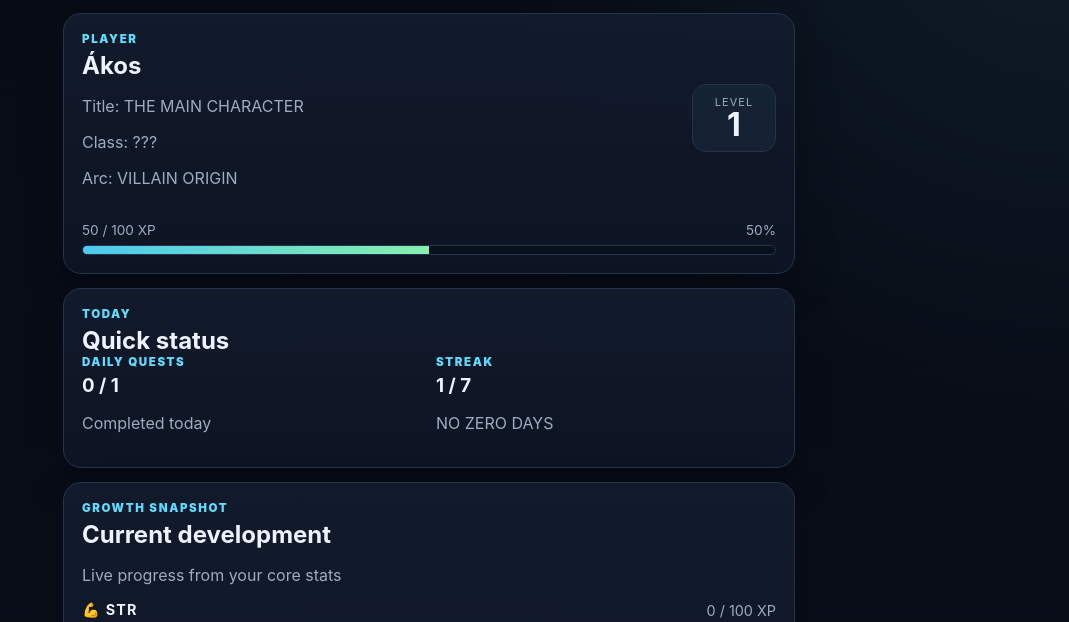
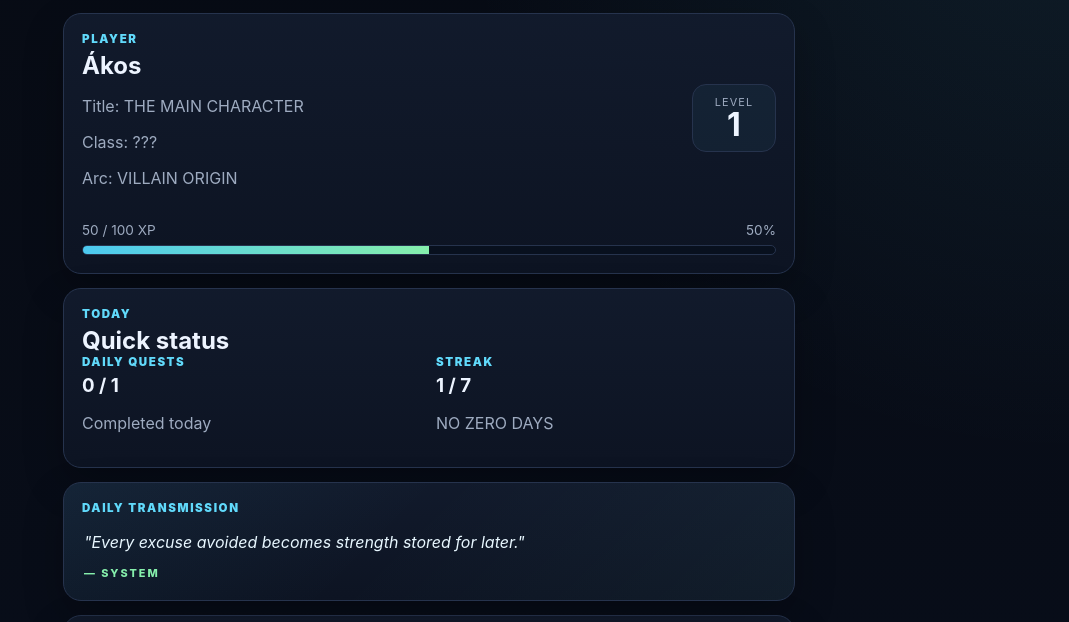
Before and after one commit to aizen9713-spec/akos-system, a plain HTML site: page index.html in a window 1280 px wide. Shown: the part 161-783 px from the top of the page, without its empty margins (211-1280 px from the left). Drawn offline with Linux system fonts and the light colour scheme.

Commit message:
Add daily transmission quote system

```diff
--- a/app.js
+++ b/app.js
@@ -9,6 +9,24 @@ const STAT_CONFIG = {
   wis: { name: "Wisdom", icon: "💰" },
   virtue: { name: "Virtue", icon: "🛡️" }
 };
+
+const DAILY_QUOTES = [
+  "Discipline is choosing what you want most over what you want now.",
+  "A weak day completed is worth more than a perfect day postponed.",
+  "You do not need motivation. You need the next action.",
+  "Comfort is useful for recovery. Dangerous as a permanent residence.",
+  "Small steps repeated long enough become an unfair advantage.",
+  "The Player who repeats the basics eventually becomes the boss others cannot understand.",
+  "Recovery is not retreat. Weapons are maintained before the next battle.",
+  "Every excuse avoided becomes strength stored for later.",
+  "You are not behind. You are still building.",
+  "Progress becomes visible only after consistency becomes boring.",
+  "Do the difficult thing before it becomes the emergency.",
+  "The starting stats do not determine the final build.",
+  "There is no final form.",
+  "Build the life that makes discipline feel worth it.",
+  "One disciplined decision can change the direction of an entire day."
+];
 
 const defaultState = {
   player: {
@@ -484,12 +502,26 @@ function renderDashboard() {
   const questProgress = document.getElementById("dashboardQuestProgress");
   const streak = document.getElementById("dashboardStreak");
   const growthSnapshot = document.getElementById("growthSnapshot");
+  const dailyQuote = document.getElementById("dailyQuote");
 
   const quests = state.quests || [];
   const completedQuests = quests.filter(quest => quest.completed).length;
   const totalQuests = quests.length;
   const stats = state.stats || {};
   const statEntries = Object.entries(stats);
+  const today = new Date();
+
+const dayNumber = Math.floor(
+  Date.UTC(
+    today.getFullYear(),
+    today.getMonth(),
+    today.getDate()
+  ) / 86400000
+);
+
+const quoteIndex = dayNumber % DAILY_QUOTES.length;
+
+dailyQuote.textContent = `"${DAILY_QUOTES[quoteIndex]}"`;
 
   questProgress.textContent = `${completedQuests} / ${totalQuests}`;
   streak.textContent = `${state.player.streak} / 7`;
--- a/index.html
+++ b/index.html
@@ -86,6 +86,17 @@
       <h3 id="dashboardStreak">1 / 7</h3>
       <p class="muted">NO ZERO DAYS</p>
     </div>
+  </div>
+</section>
+
+<section class="card daily-transmission">
+  <p class="eyebrow">DAILY TRANSMISSION</p>
+
+  <div class="transmission-content">
+    <p id="dailyQuote" class="daily-quote">
+      Loading transmission...
+    </p>
+    <p class="daily-quote-author">— SYSTEM</p>
   </div>
 </section>
 
--- a/styles.css
+++ b/styles.css
@@ -564,3 +564,41 @@ footer {
   letter-spacing: 0.22em;
   color: var(--muted);
 }
+.daily-transmission {
+  position: relative;
+  overflow: hidden;
+}
+
+.daily-transmission::before {
+  content: "";
+  position: absolute;
+  inset: 0;
+  background: linear-gradient(
+    135deg,
+    rgba(76, 201, 240, 0.06),
+    transparent 45%,
+    rgba(128, 255, 219, 0.04)
+  );
+  pointer-events: none;
+}
+
+.transmission-content {
+  position: relative;
+  padding: 10px 2px 2px;
+}
+
+.daily-quote {
+  margin: 0;
+  font-size: 1rem;
+  line-height: 1.6;
+  font-style: italic;
+  color: #e8f7ff;
+}
+
+.daily-quote-author {
+  margin: 10px 0 0;
+  font-size: 0.68rem;
+  font-weight: 800;
+  letter-spacing: 0.18em;
+  color: var(--accent-2);
+}
--- a/sw.js
+++ b/sw.js
@@ -1,4 +1,4 @@
-const CACHE_NAME = "akos-system-v0.4.0";
+const CACHE_NAME = "akos-system-v0.4.1";
 
 const ASSETS = [
   "./",
@@ -6,7 +6,7 @@ const ASSETS = [
   "./styles.css",
   "./app.js?v=0.4.0",
   "./manifest.webmanifest",
-  "./icon.svg"
+  "./icon-512-v2.png",
 ];
 
 self.addEventListener("install", event => {
```
